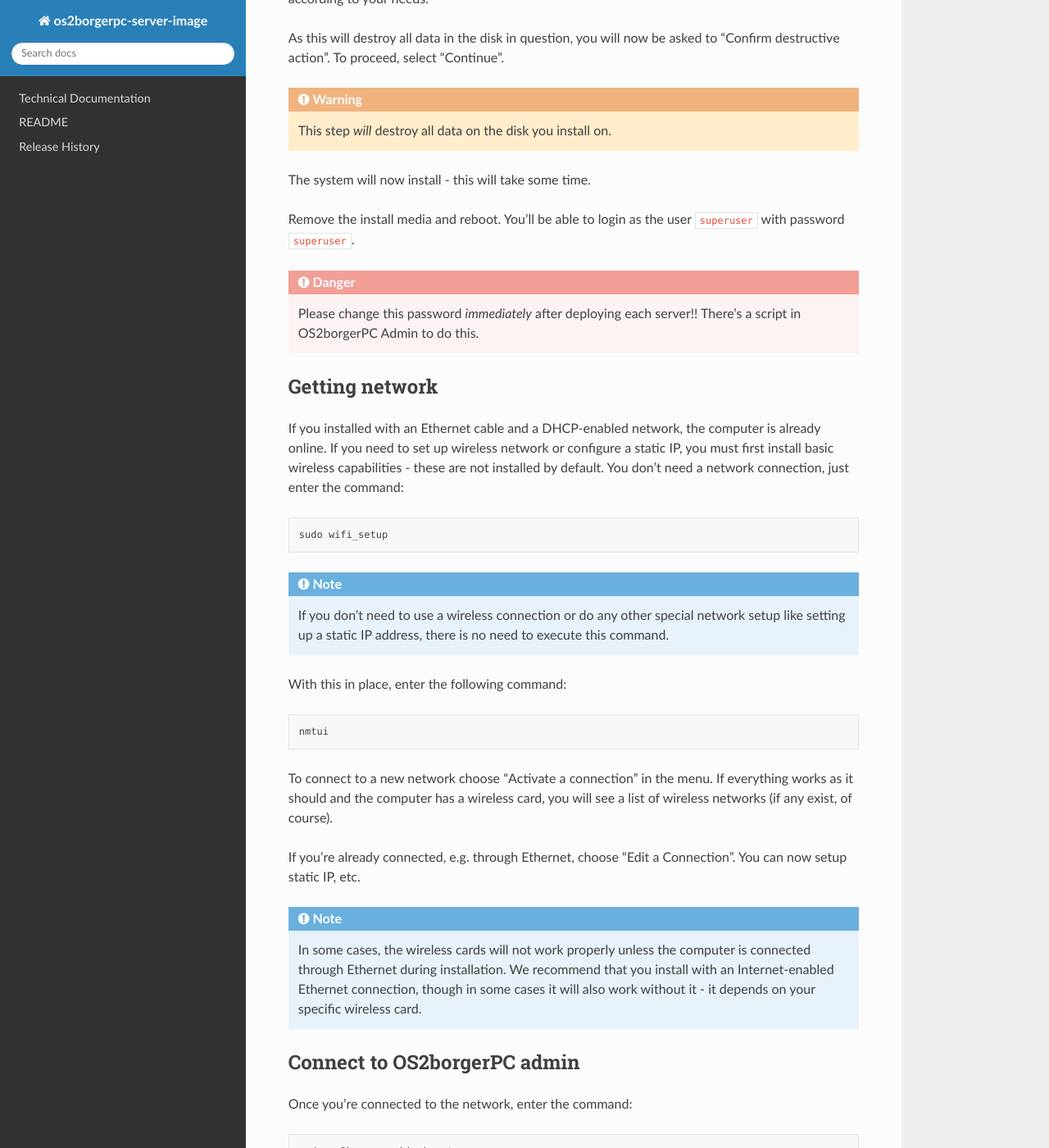
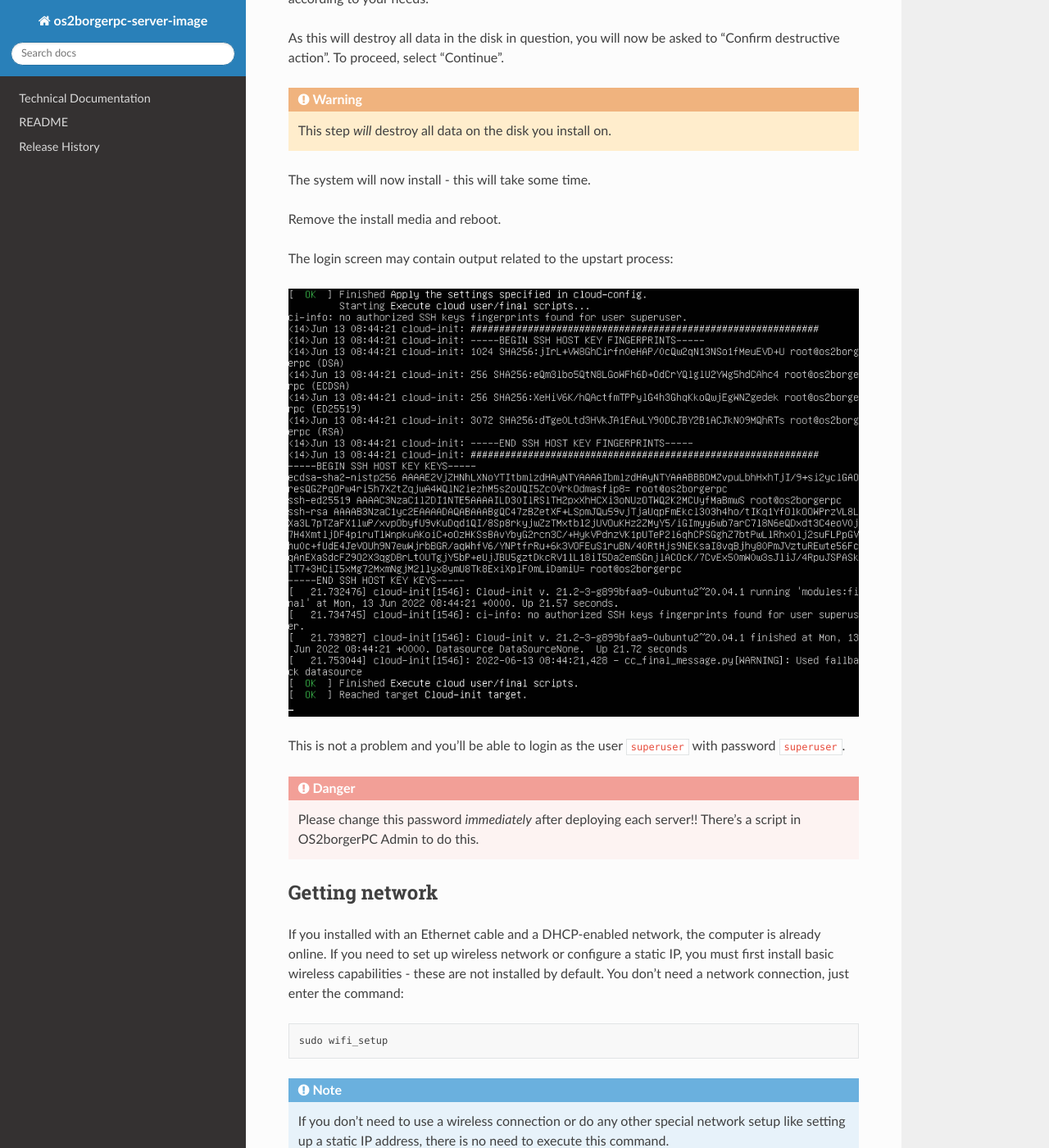
Before and after one commit to OS2borgerPC/os2borgerpc-kiosk-image, a Sphinx documentation site: the page built from docs/source/dev.rst, in a window 1280 px wide and 1400 px high, scrolled down 1769 px. Shown: the whole window at 82% size. Built offline with Sphinx 7.4.7 and the Read the Docs theme 2.0.0, drawn with Linux system fonts in a browser that asks for light colours.

Commit message:
update kioskpc install docs

```diff
--- a/docs/source/dev.rst
+++ b/docs/source/dev.rst
@@ -39,8 +39,12 @@
 
 The system will now install - this will take some time.
 
-Remove the install media and reboot. You'll be able to login as the user
-``superuser`` with password ``superuser``.
+Remove the install media and reboot.
+
+The login screen may contain output related to the upstart process:
+
+.. image:: install_3.png
+This is not a problem and you'll be able to login as the user ``superuser`` with password ``superuser``.
 
 
 .. danger::
```
Also changed, not shown: docs/source/install_3.png (added).
